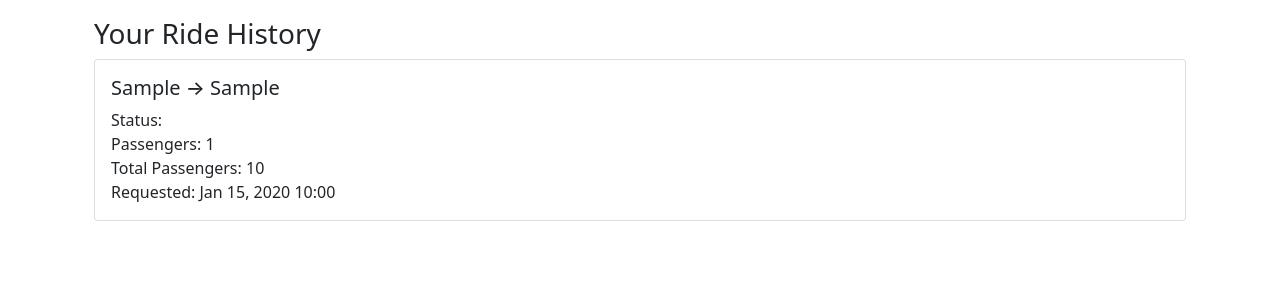
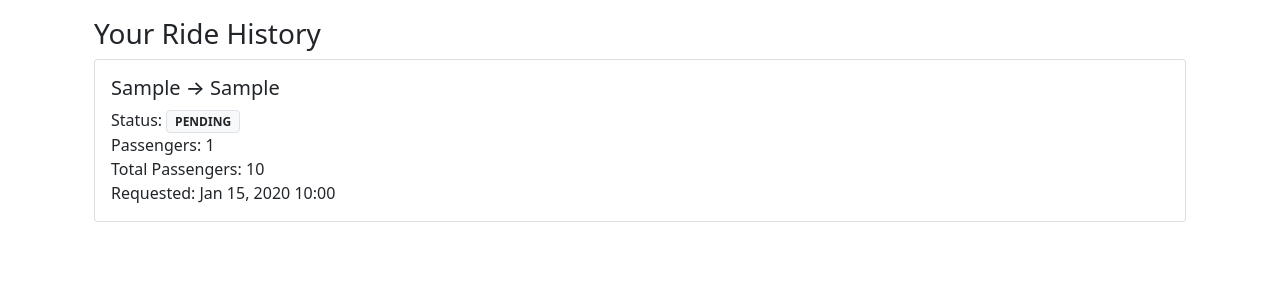
Before and after one commit to shenxingy/ride-sharing-service-webapp, a Django app: page /rider/dashboard/ in a window 1280 px wide. Shown: the part 285-585 px from the top of the page. Run offline with Django 5.2, Linux system fonts and the light colour scheme; a user stored in the database is signed in; tables that the repository leaves empty hold one stand-in row (values such as "Sample post"); parts of the project's set-up code (start-up, migrations or seed data) failed here and were passed over.

Commit message:
Update ride status badge styling in driver and rider dashboards

```diff
--- a/docker-deploy/web-app/driver/templates/driver/dashboard.html
+++ b/docker-deploy/web-app/driver/templates/driver/dashboard.html
@@ -22,7 +22,7 @@
                 <div class="card-body">
                     <h5 class="card-title">{{ ride.pickup_location }} → {{ ride.dropoff_location }}</h5>
                     <p class="card-text">
-                        Status: <span class="badge bg-{{ ride.status|lower }}">{{ ride.status }}</span><br>
+                        Status: <span class="badge text-dark bg-light border">{{ ride.status }}</span><br>
                         Passengers: {{ ride.passenger_count }}<br>
                         Requested: {{ ride.created_at|date:"M d, Y H:i" }}
                     </p>
--- a/docker-deploy/web-app/rider/templates/rider/dashboard.html
+++ b/docker-deploy/web-app/rider/templates/rider/dashboard.html
@@ -32,7 +32,7 @@
                 <div class="card-body">
                     <h5 class="card-title">{{ ride.pickup_location }} → {{ ride.dropoff_location }}</h5>
                     <p class="card-text">
-                        Status: <span class="badge bg-{{ ride.status|lower }}">{{ ride.status }}</span><br>
+                        Status: <span class="badge text-dark bg-light border">{{ ride.status }}</span><br>
                         Passengers: {{ ride.passenger_count }}<br>
                         {% if ride.allow_sharing %}
                         Total Passengers: {{ ride.total_passengers }}<br>
```
